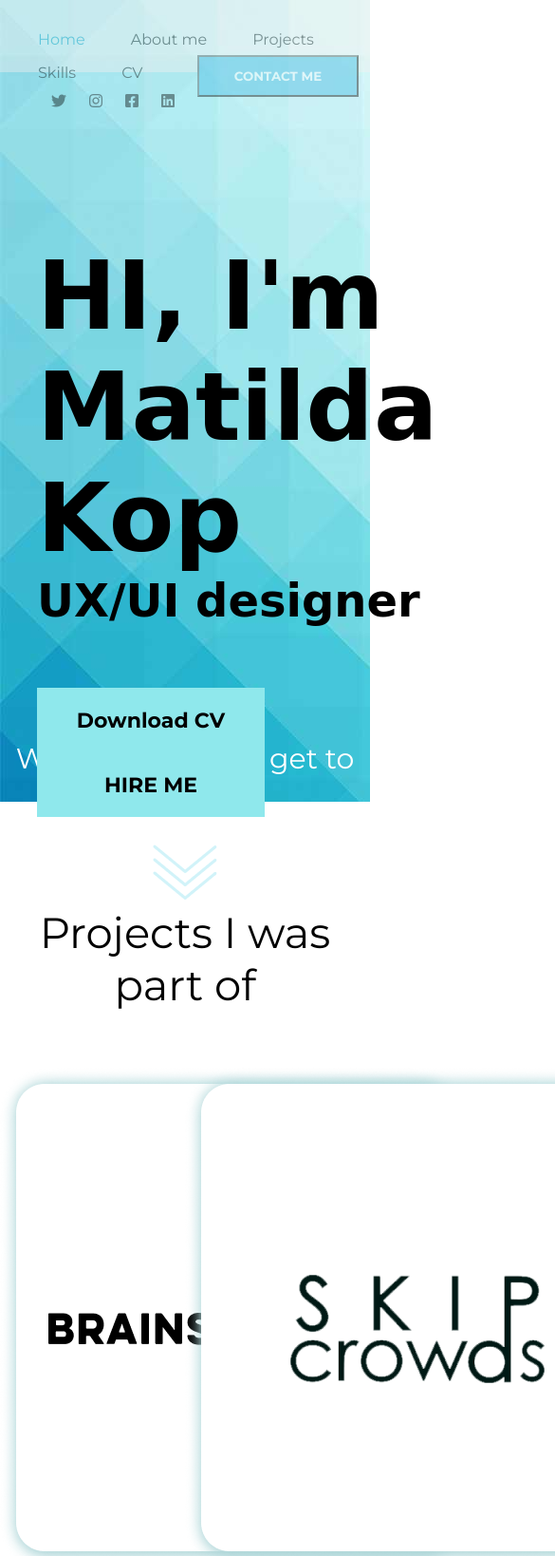
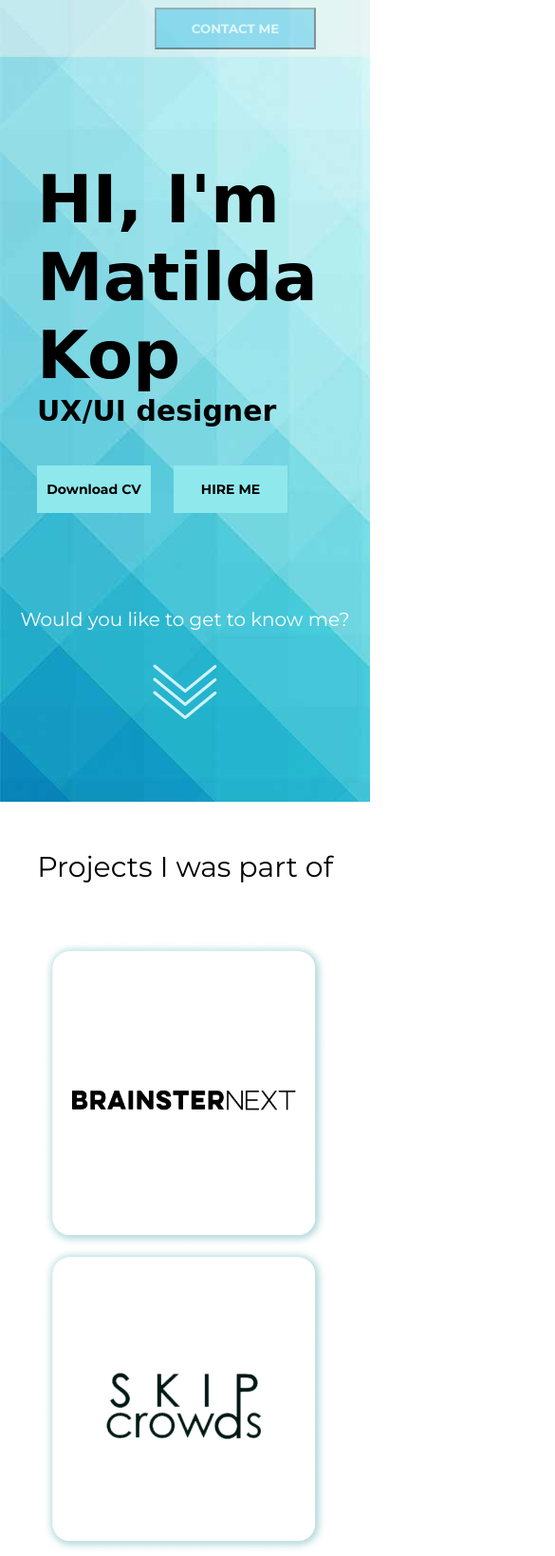
Before and after one commit to MatildaKop/Portfolio, a plain HTML site: page index.html in a window 390 px wide. Shown: the top 1638 px of the page at 95% size, 585 px wide, since content can reach past the window. Drawn offline with Linux system fonts and the light colour scheme; a web font is replaced by a local one.

Commit message:
third commit

```diff
--- a/css/main.css
+++ b/css/main.css
@@ -71,7 +71,7 @@ color: white;
 
 .centerPush {
     position:absolute;
-    top: 30%;
+    top: 20%;
     margin-left: 10%;
 }
 
@@ -87,7 +87,7 @@ color: white;
 
 .scroll {
     text-align: center;
-    padding-top: 780px;
+    padding-top: 720px;
     font-family: 'Montserrat', sans-serif;
     font-weight: lighter;
     font-size: 30px;
@@ -282,3 +282,101 @@ color: white;
     font-size: 20px;
     margin-top: 12px;
 }
+
+@media screen and (max-width:912px) {
+    .navbar_left, .navbar_right .socialMedia {
+        display: none;
+    }
+
+    .navbar {
+        height: 60px;
+    }
+
+
+    .navbar_right input {
+        display: block;
+        margin-top: -20px;
+        margin-right: 45px;
+    }
+
+    .scroll {
+        font-size: 20px;
+        padding-top: 640px;
+    }
+
+    .project .left, .project .right {
+        float: none;
+        width: 100%;
+        text-align: center;
+    }
+
+    .centerPush {
+        margin-top: 0;
+        margin-left: 10%;
+    }
+    .projects .container h1 {
+        font-size: 30px;
+        margin-top: 50px;
+    }
+
+    .hero .centerPush h1 {
+        font-size: 70px;
+    }
+
+    .hero .centerPush h4 {
+        font-size: 30px;
+    }
+
+    .hero .centerPush input{
+        padding: 0;
+        margin-right: 20px;
+    }
+
+    .hero .centerPush input {
+        width: 120px;
+        height: 50px;
+        align-items: center;
+        font-size: 14px;
+    }
+
+    .project img {
+        width: 300px;
+    }
+
+    .footer .section_title {
+        font-size: 50px;
+        text-align: center;
+        padding-top: 20;
+    }
+
+    .contact_container .contact {
+        float: none;
+        width: 100%;
+    }
+    .footer {
+        height: 650px;
+    }
+
+    .menu {
+        font-size: 10px;
+    }
+
+    .menu ul li {
+        display: inline-block;
+    }
+
+    .contact.middle {
+        padding-top: 42px;
+    }
+
+    .menu ul li {
+        margin: 10px;
+
+    }
+    .menu {
+        margin-left: -45px;
+    }
+
+
+
+}
--- a/index.html
+++ b/index.html
@@ -28,10 +28,14 @@
     <div class="navbar_right">
         <ul>
             <li><input type="button" value="CONTACT ME"></li>
-           <li><i class="fab fa-linkedin"></i></li>
+          <div class="socialMedia">
+            <li><i class="fab fa-linkedin"></i></li>
             <li><i class="fab fa-facebook-square"></i></li>
             <li><i class="fab fa-instagram"></i></li>
             <li><i class="fab fa-twitter"></i></li>
+
+          </div>
+
 
         </ul>
 
```
